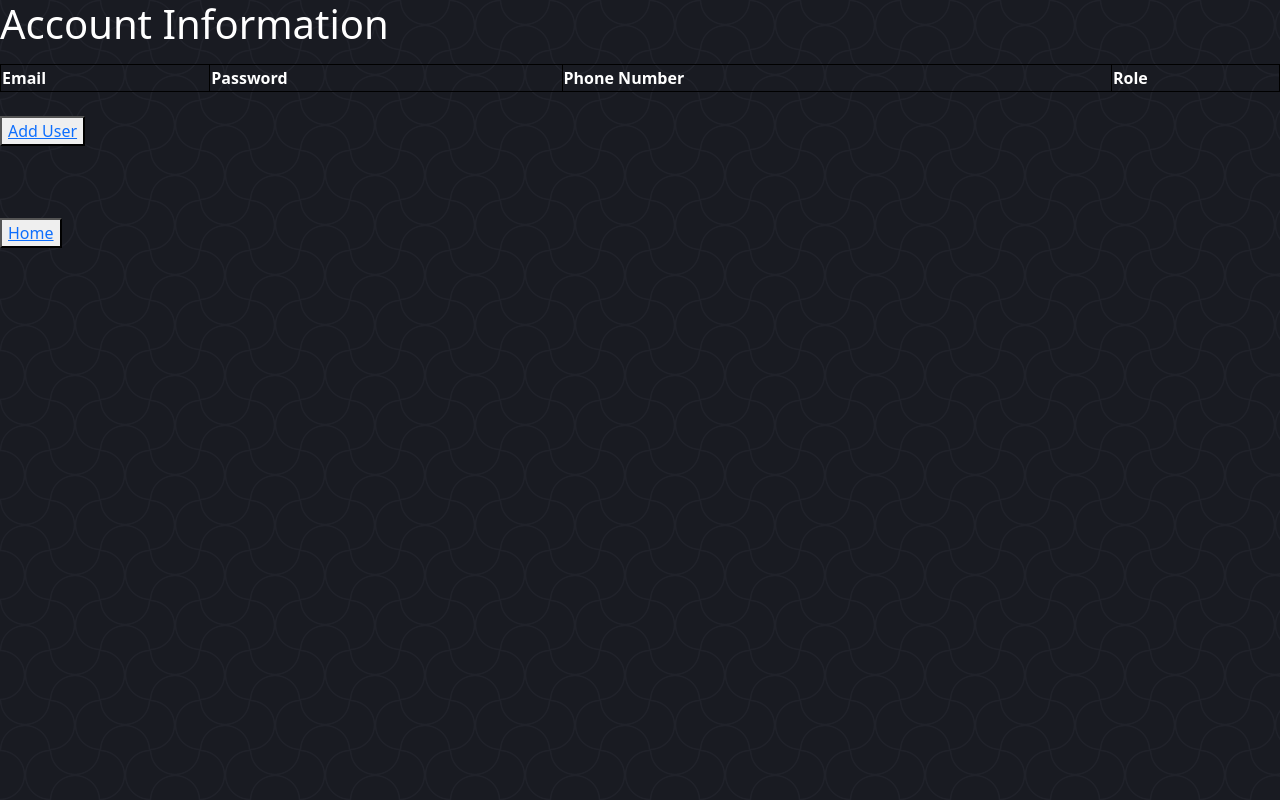
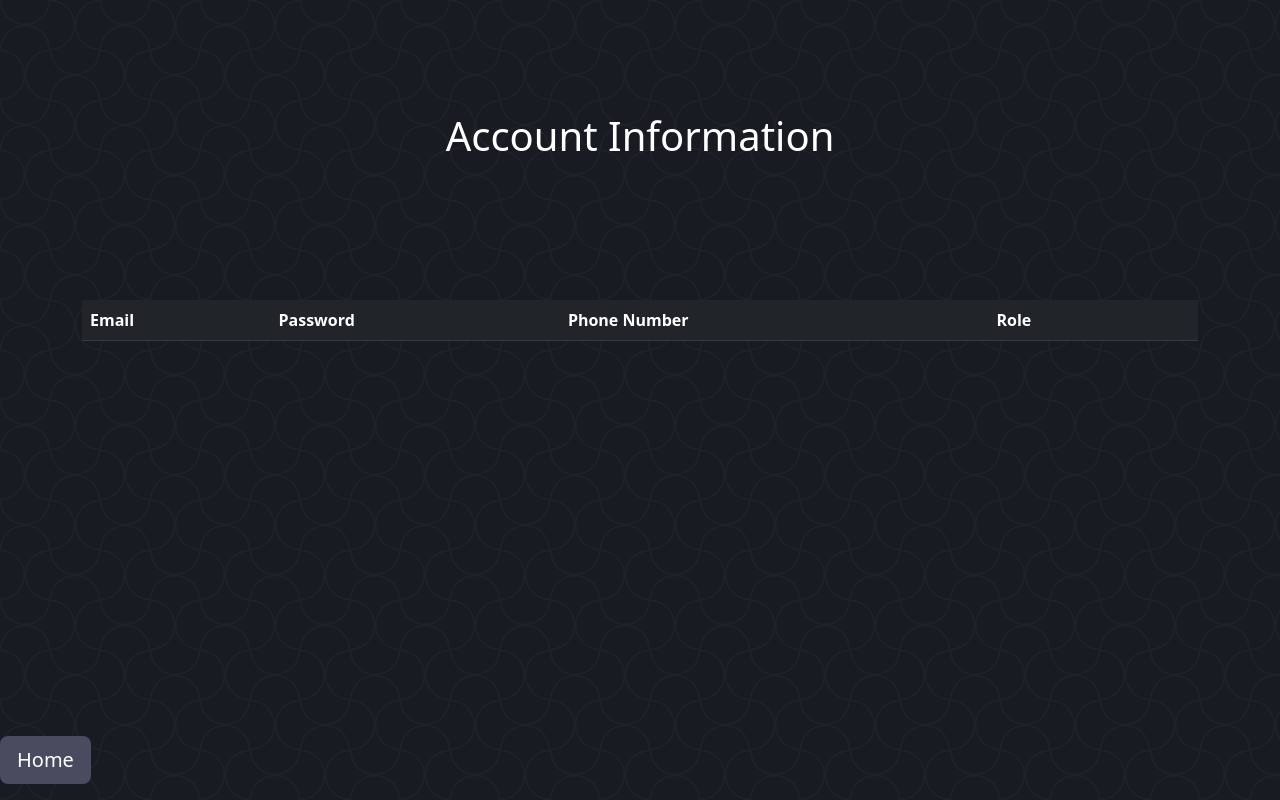
Before and after one commit to CAndreas7/DjangoUntrained, a Django app: page /accountEdit/ in a window 1280 px wide. Run offline with Django 4.2, Linux system fonts and the light colour scheme; lists and menus that the app fills with data are empty; some libraries are stand-ins or nearby versions.

Commit message:
fixed permissions for account information page
made it so that TAs and Instructors are unable to create/edit/delete user accounts

```diff
--- a/Management/views.py
+++ b/Management/views.py
@@ -354,7 +354,8 @@ class MyUser(User):
 class users(View):
     def get(self, request):
         users = User.objects.all()
-        context = {'users': users}
+        userRole = request.session['roleSession']
+        context = {'users': users, 'roleTemplate': userRole}
         return render(request, "main/Account/accountEdit.html", context)
 
 
--- a/templates/main/Account/accountEdit.html
+++ b/templates/main/Account/accountEdit.html
@@ -1,37 +1,45 @@
-{% extends 'base.html' %}
+{% extends 'basePages.html' %}
     {% load crispy_forms_tags %}
     {% load crispy_forms_filters %}
+
+{% block header %}
+    <h1>Account Information</h1>
+{% endblock header %}
+
 {% block content %}
-<h1>Account Information</h1>
-    <p>{{message}}</p>
 
-    <style>
-table, th, td {
-  border:1px solid black;
-}
-</style>
-<table style="width:100%">
-  <tr>
-      <th>Email</th>
-      <th>Password</th>
-    <th>Phone Number</th>
-    <th>Role</th>
-  </tr>
+    <div class="container">
+        <table class="table table-dark table-striped" style="color: white">
+            <thead>
+                <th scope="col">Email</th>
+                <th scope="col">Password</th>
+                <th scope="col">Phone Number</th>
+                <th scope="col">Role</th>
+                <th scope="col"></th>
+            </thead>
+            <tbody>
             {% for user in users %}
                 <tr>
                     <td>{{ user.email }}</td>
                     <td>{{ user.password }}</td>
                     <td>{{ user.phone }}</td>
-    <td>{{ user.getRole}}</td>
+                    <td>{{ user.getRole }}</td>
                     <td>
-        <button type="button"><a href="{% url 'userEdit' user.email%}">Edit User</a></button>
-        <button type="button"><a href="{% url 'userDelete' user.email %}">Delete User</a></button>
+                        {% if roleTemplate == 1 %}
+                            <a class="btn" href="{% url 'userEdit' user.email%}" role="button" style="color: white; background-color: #494b5f">Edit User</a>
+                            <a class="btn" href="{% url 'userDelete' user.email %}" role="button" style="color: white; background-color: #494b5f">Delete User</a>
+                        {% endif %}
                     </td>
                 </tr>
             {% endfor %}
-</table> <br>
-
-     <button type="button"><a href="{% url 'userAdd' %}">Add User</a></button> <br> <br>
+            </tbody>
+        </table>
+    </div>
+    <div class="AddUserButton container">
+        {% if roleTemplate == 1 %}
+            <a class="btn" href="{% url 'userAdd' %}" role="button" style="color: white; background-color: #494b5f">Add User</a>
+        {% endif %}
+    </div>
 
     {#  <table>#}
     {#    <tr><th>Name</th><th>Number</th></tr>#}
@@ -41,6 +49,4 @@ table, th, td {
     {#  </table>#}
     {#{% endblock content %}#}
 
-    <br><br><button type="Home"><a href="{% url 'mainHome' %}">Home</a></button>
-
 {% endblock content %}
```
Also changed, not shown: db.sqlite3. Lines whose indentation alone changed are shown as unchanged.
